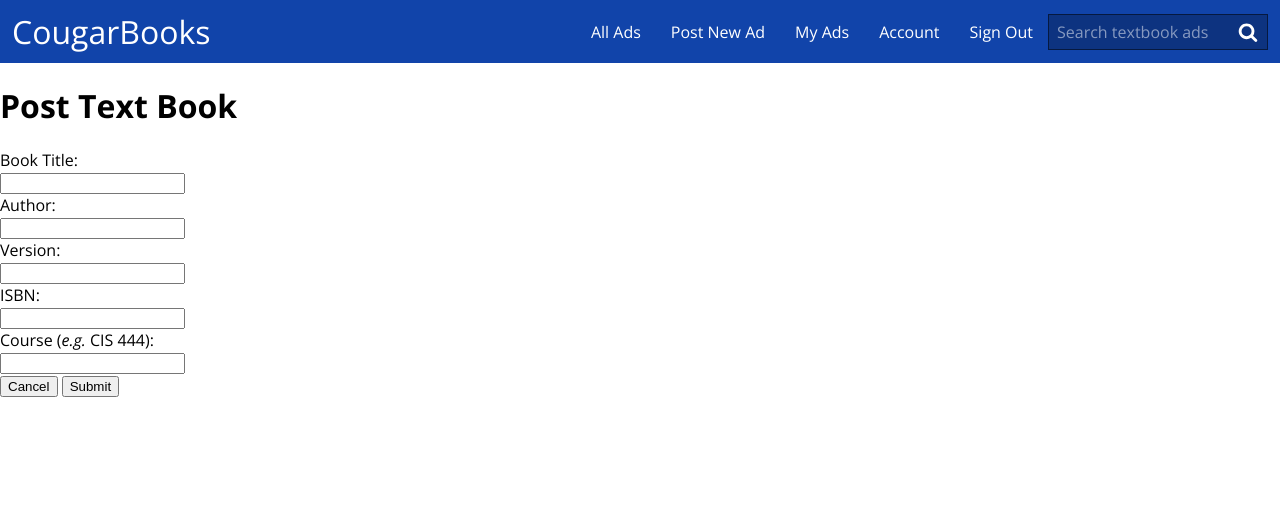
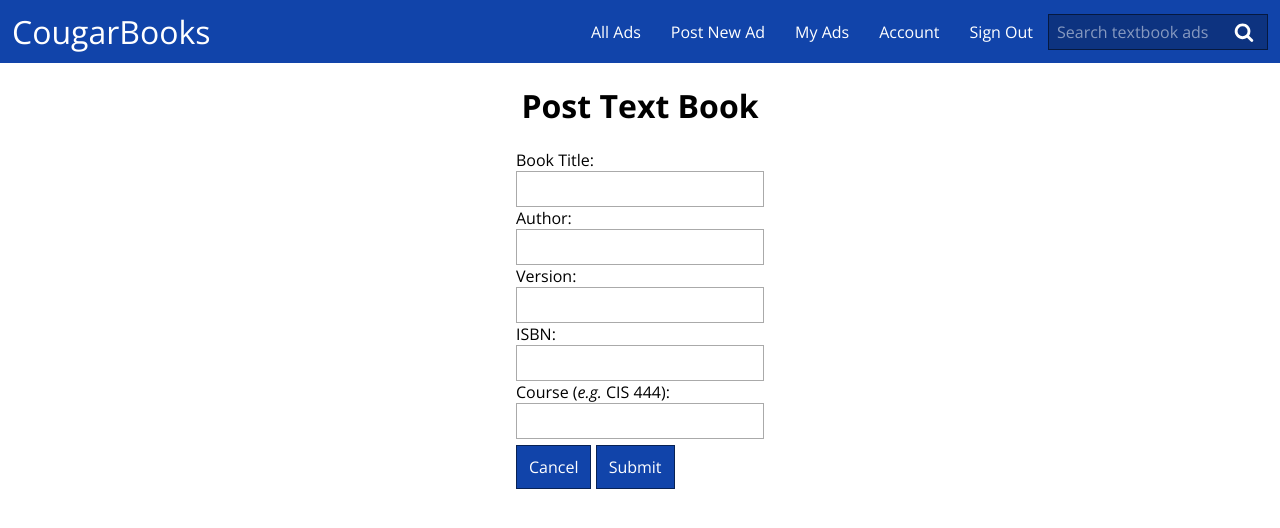
Before and after one commit to caleb531/cougarbooks, a PHP site: page /post.html in a window 1280 px wide. Shown: the top 528 px of the page. Run offline with PHP 8.4, Linux system fonts and the light colour scheme.

Commit message:
Generalize form element styling; center all forms

```diff
--- /dev/null
+++ b/assets/css/assets.css
@@ -0,0 +1,4 @@
+main {
+	max-width: 800px;
+	margin: 0 auto;
+}
--- a/assets/css/main.css
+++ b/assets/css/main.css
@@ -82,17 +82,8 @@ article {
 #site-search-field {
 	width: 220px;
 	border: solid 1px rgba(0, 0, 0, 0.5);
-	padding: 6px 8px;
-	padding-right: 36px;
-	box-sizing: border-box;
 	background-color: rgba(0, 0, 0, 0.25);
-	font-family: 'Open Sans', sans-serif;
-	font-size: 16px;
 	color: #fff;
-}
-#site-search-field:focus {
-	outline-width: 0;
-	box-shadow: 0 0 3px 2px #69f;
 }
 /* Style the text input placeholder color; do not combine these CSS rules */
 #site-search-field::-webkit-input-placeholder {
@@ -119,3 +110,53 @@ article {
 	background-color: transparent;
 	font-size: 0;
 }
+
+/* Generic form elements */
+
+/* Generic text input */
+input[type='text'],
+input[type='password'] {
+	padding: 6px 8px;
+	padding-right: 36px;
+	box-sizing: border-box;
+	border: solid 1px #aaa;
+	font-size: 16px;
+	font-family: 'Open Sans', sans-serif;
+}
+input[type='text']:focus,
+input[type='password']:focus {
+	outline-width: 0;
+	box-shadow: 0 0 3px 2px #69f;
+}
+
+/* Generic button */
+input[type='button'],
+input[type='submit'],
+input[type='reset'],
+button {
+	margin: 6px 0;
+	border: solid 1px rgba(0, 0, 0, 0.5);
+	background-color: rgba(0, 0, 0, 0.25);
+	padding: 10px 12px;
+	background-color: #14a;
+	font-family: 'Open Sans', sans-serif;
+	font-size: 16px;
+	color: #fff;
+}
+input[type='button']:focus,
+input[type='submit']:focus,
+input[type='reset']:focus,
+button:focus {
+	outline-width: 0;
+	background-color: #36c;
+}
+
+/* Page containers */
+main {
+	margin: 0 auto;
+	text-align: center;
+}
+form {
+	display: inline-block;
+	text-align: left;
+}
```
